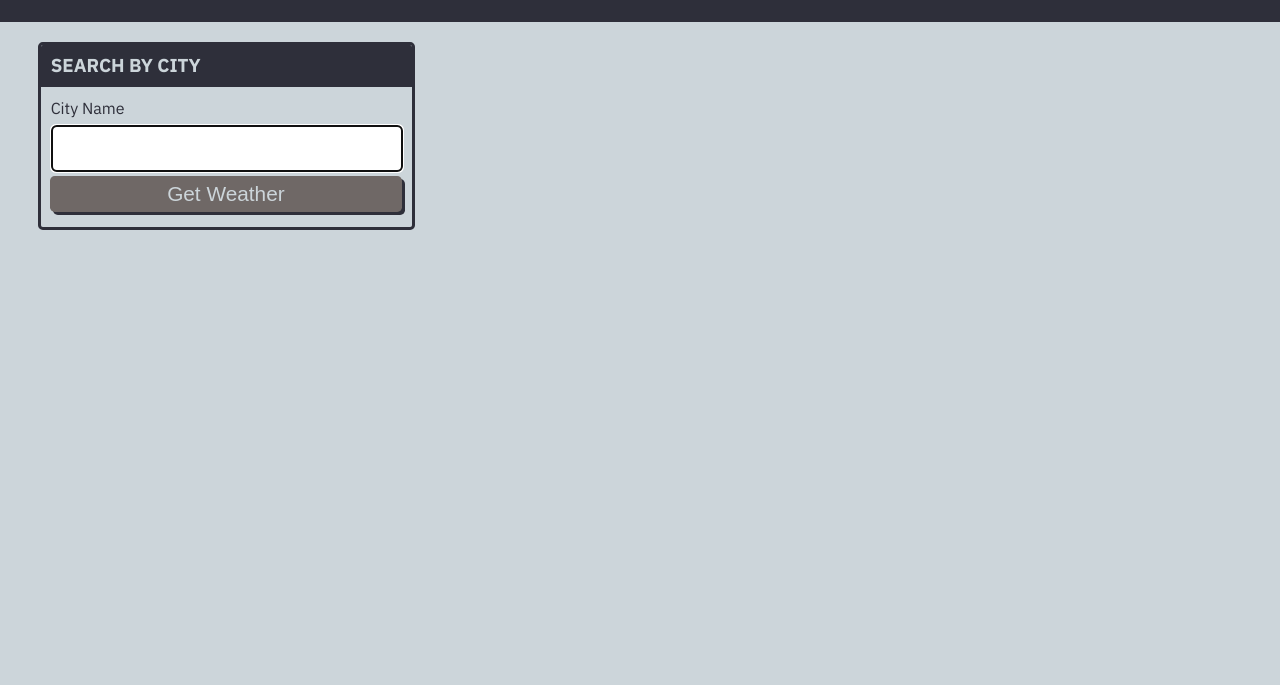
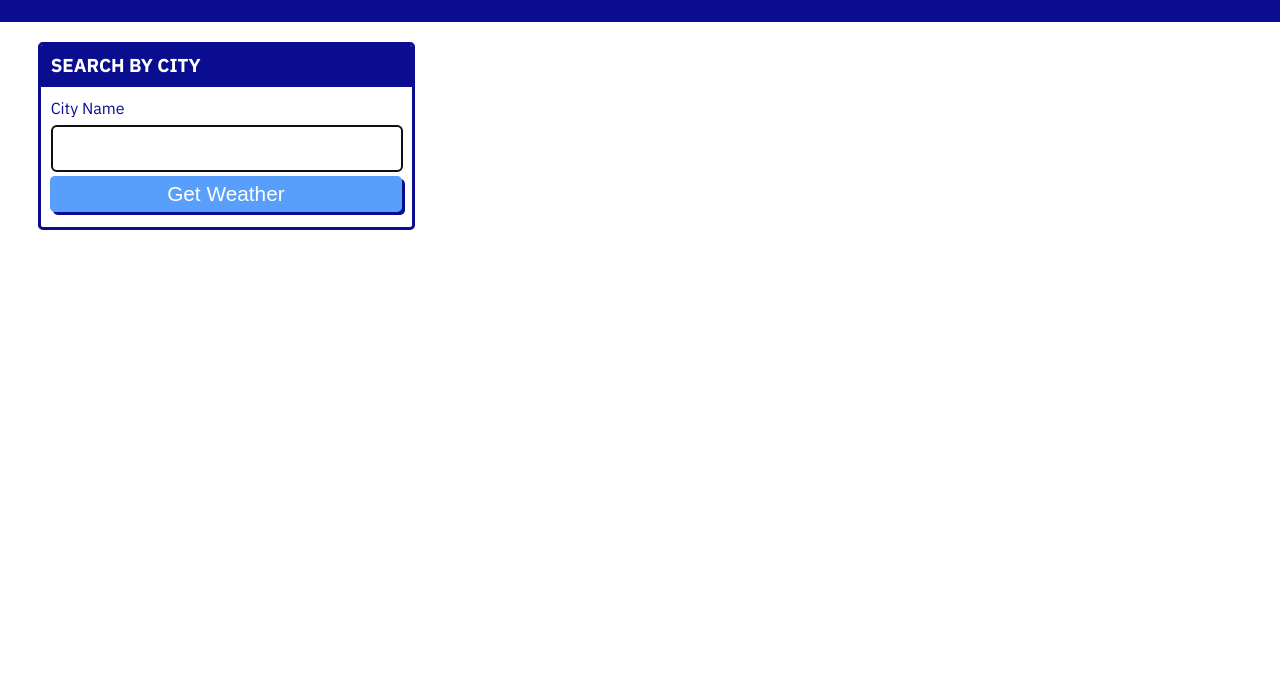
Before and after one commit to Benjamineidum/weather, a plain HTML site: page index.html in a window 1280 px wide. Shown: the part 115-800 px from the top of the page. Drawn offline with Linux system fonts and the light colour scheme.

Commit message:
Updating style colors and visuals

```diff
--- a/assets/css/style.css
+++ b/assets/css/style.css
@@ -1,9 +1,9 @@
 :root {
-    --primary: #ccd5da;
-    --secondary: #9caaae;
-    --tertiary: #788185;
-    --light-dark: #6f6866;
-    --dark: #2e2f3a;
+    --primary: #ffffff;
+    --secondary: #aeebfc;
+    --tertiary: #3a849b;
+    --light-dark: #589ffc;
+    --dark: #0a0d8f;
     --border-radius: .3rem;
   }
 
@@ -155,7 +155,7 @@
   /* UV-Index */
   .uv-index-green span{
     padding: 1px 5px;
-    background-color: green;
+    background-color: rgb(35, 236, 35);
     border-radius: 5px;
   }
   .uv-index-yellow span{
@@ -165,7 +165,7 @@
   }
   .uv-index-red span{
     padding: 1px 5px;
-    background-color: rgb(226, 59, 59);
+    background-color: rgba(247, 3, 3, 0.76);
     border-radius: 5px;
   }
 
```
